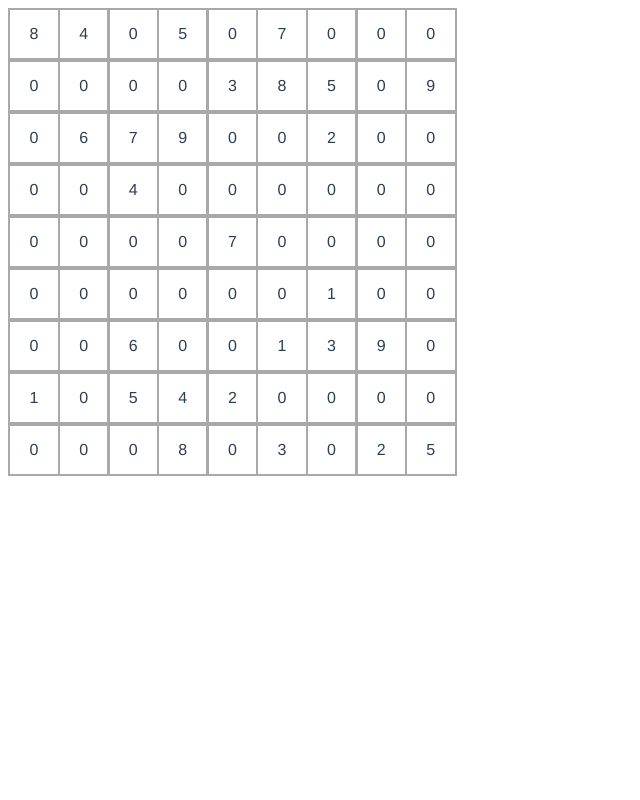
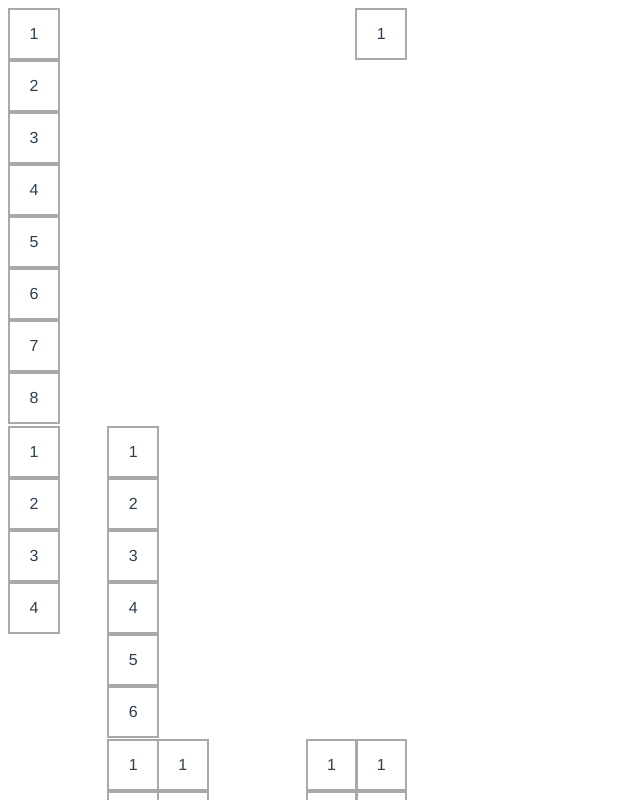
Before and after one commit to anpe9592/Sudoku-vue, a Vue app: page / in a window 1280 px wide. Shown: the top 800 px of the page, without its empty margins (0-640 px from the left). Built offline with nearby package versions, Linux system fonts and the light colour scheme.

Commit message:
flattened the array in Sudoku.vue
no more 2d array

```diff
--- a/src/components/Sudoku.vue
+++ b/src/components/Sudoku.vue
@@ -14,41 +14,41 @@ export default {
   data () {
     return {
       items: [
-        [8, 0, 0,
+        8, 0, 0,
         0, 0, 0,
-          0, 1, 0],
+        0, 1, 0,
 
-        [4, 0, 6,
+        4, 0, 6,
         0, 0, 0,
-          0, 0, 0],
+        0, 0, 0,
 
-        [0, 0, 7,
+        0, 0, 7,
         4, 0, 0,
-          6, 5, 0],
+        6, 5, 0,
 
-        [5, 0, 9,
+        5, 0, 9,
         0, 0, 0,
-          0, 4, 8],
+        0, 4, 8,
 
-        [0, 3, 0,
+        0, 3, 0,
         0, 7, 0,
-          0, 2, 0],
+        0, 2, 0,
 
-        [7, 8, 0,
+        7, 8, 0,
         0, 0, 0,
-          1, 0, 3],
+        1, 0, 3,
 
-        [0, 5, 2,
+        0, 5, 2,
         0, 0, 1,
-          3, 0, 0],
+        3, 0, 0,
 
-        [0, 0, 0,
         0, 0, 0,
-          9, 0, 2],
+        0, 0, 0,
+        9, 0, 2,
 
-        [0, 9, 0,
+        0, 9, 0,
         0, 0, 0,
-          0, 0, 5]
+        0, 0, 5
       ]
     }
   }
```
Lines whose indentation alone changed are shown as unchanged.
